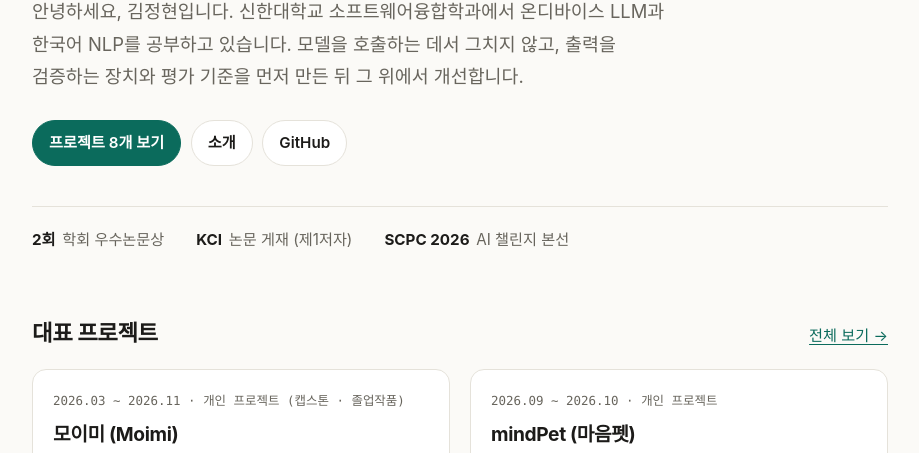
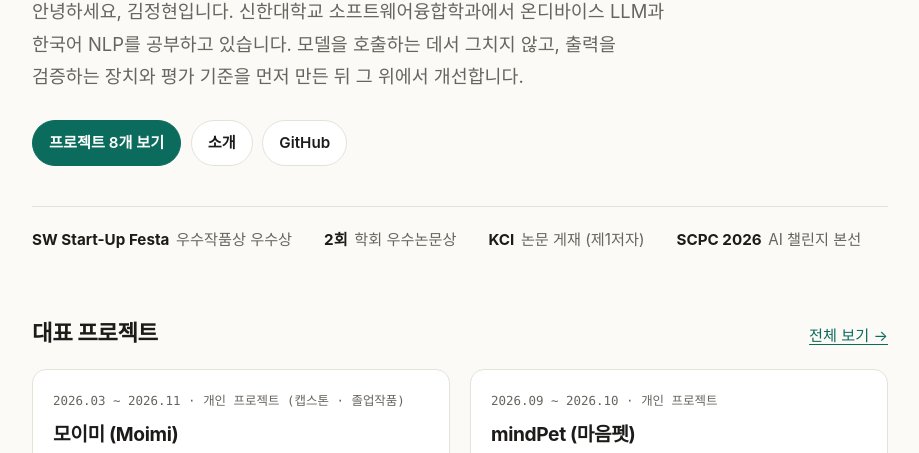
Before and after one commit to novoodi/novoodi.github.io, an Astro site: page / in a window 1280 px wide. Shown: the part 333-786 px from the top of the page, without its empty margins (180-1099 px from the left). Built offline with nearby package versions, Linux system fonts and the light colour scheme; Astro itself is replaced by a stand-in of ours; a web font is replaced by a local one.

Commit message:
2026 SW Start-Up Festa 우수작품상 우수상 추가

```diff
--- a/src/content/projects/moimi.md
+++ b/src/content/projects/moimi.md
@@ -75,6 +75,8 @@ AHP 종합 랭킹 → 화면 표시 → 모임 후 만족도가 다음 판단
 
 ## 결과
 
+이 작품으로 과학기술정보통신부·IITP 지원, 신한대학교 SW중심대학사업단 주관 **2026학년도 SW Start-Up Festa 우수작품상 우수상**(2026.11.19)을 수상했습니다.
+
 핵심 로직을 Android에 의존하지 않는 순수 Kotlin으로 분리해 JVM 단위 테스트 239건으로 검증했습니다.
 
 | 항목 | 결과 |
--- a/src/data/profile.ts
+++ b/src/data/profile.ts
@@ -82,6 +82,14 @@ export const skills: { group: string; items: string[] }[] = [
 
 export const awards: { date: string; title: string; detail: string; project?: string }[] = [
   {
+    date: '2026.11',
+    title: 'SW Start-Up Festa 우수작품상 우수상',
+    detail:
+      '2026학년도 SW Start-Up Festa (과학기술정보통신부·IITP 지원, 신한대학교 SW중심대학사업단 주관). ' +
+      '「컨텍스트 기반 입력 정형화와 응답 검증 하네스의 피드백 순환을 통한 의사결정 어시스턴트」 (모이미)',
+    project: 'moimi',
+  },
+  {
     date: '2025.12',
     title: 'KCI 논문 게재 (제1저자)',
     detail:
--- a/src/pages/index.astro
+++ b/src/pages/index.astro
@@ -23,6 +23,7 @@ const posts = (await getPosts()).slice(0, 3);
       <a class="button" href={profile.github} rel="me noopener">GitHub</a>
     </div>
     <ul class="facts">
+      <li><strong>SW Start-Up Festa</strong> 우수작품상 우수상</li>
       <li><strong>{awards.filter((a) => a.title.includes('우수논문상')).length}회</strong> 학회 우수논문상</li>
       <li><strong>KCI</strong> 논문 게재 (제1저자)</li>
       <li><strong>SCPC 2026</strong> AI 챌린지 본선</li>
```
